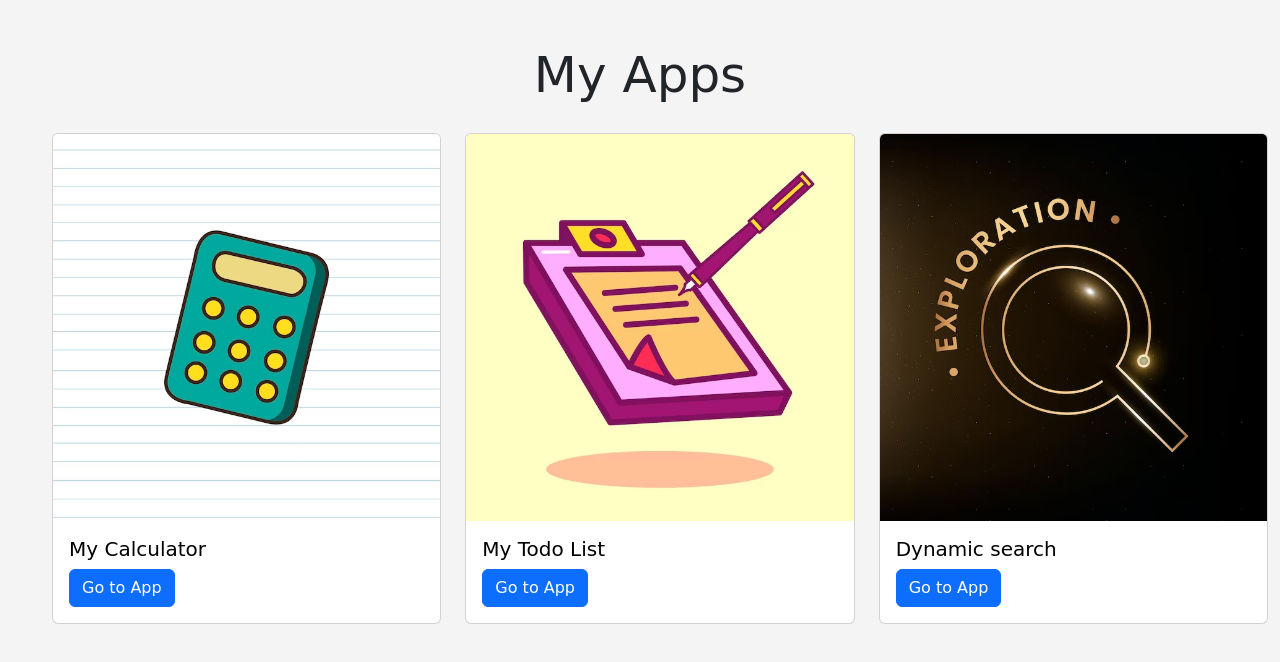
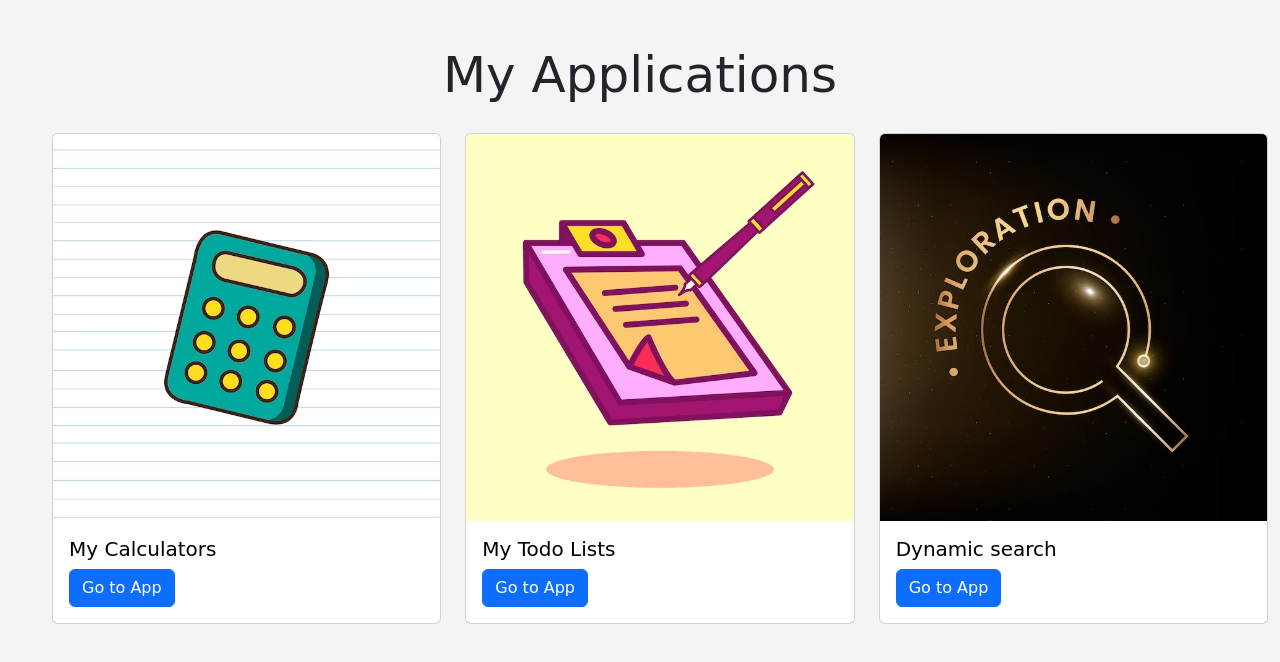
Before and after one commit to KennethLicuanan/LICUANAN-MY-APP, a plain HTML site: page index.html in a window 1280 px wide. Drawn offline with nearby package versions, Linux system fonts and the light colour scheme.

Commit message:
Changed the H1 name

```diff
--- a/index.html
+++ b/index.html
@@ -26,7 +26,7 @@
 </head>
 
 <body>
-    <h1 class="top">My Apps</h1>
+    <h1 class="top">My Applications</h1>
 
     <div class="container-fluid">
         <div class="row justify-content-center">
@@ -34,7 +34,7 @@
                 <div class="card" style="width: 100%;">
                     <img src="img/calc logo.avif" class="card-img-top" alt="...">
                     <div class="card-body">
-                        <h5 class="card-title">My Calculator</h5>
+                        <h5 class="card-title">My Calculators</h5>
                         <a href="calculator.html" class="btn btn-primary">Go to App</a>
                     </div>
                 </div>
@@ -44,7 +44,7 @@
                 <div class="card" style="width: 100%;">
                     <img src="img/todolist logo.avif" class="card-img-top" alt="...">
                     <div class="card-body">
-                        <h5 class="card-title">My Todo List</h5>
+                        <h5 class="card-title">My Todo Lists</h5>
                         <a href="todo.html" class="btn btn-primary">Go to App</a>
                     </div>
                 </div>
```
Also changed, not shown: calculator.html (+1 -1 lines), dynamic.html (+1 -1 lines), todo.html (+1 -1 lines).
